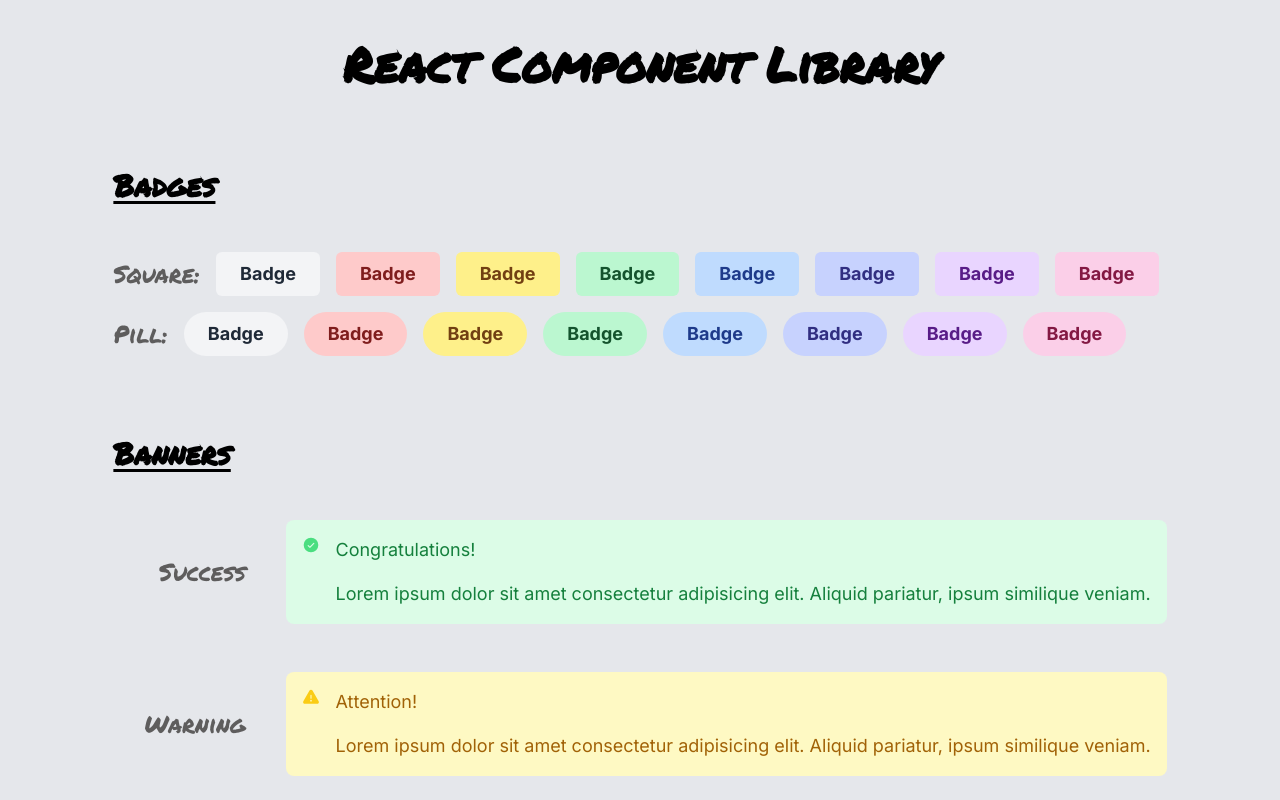
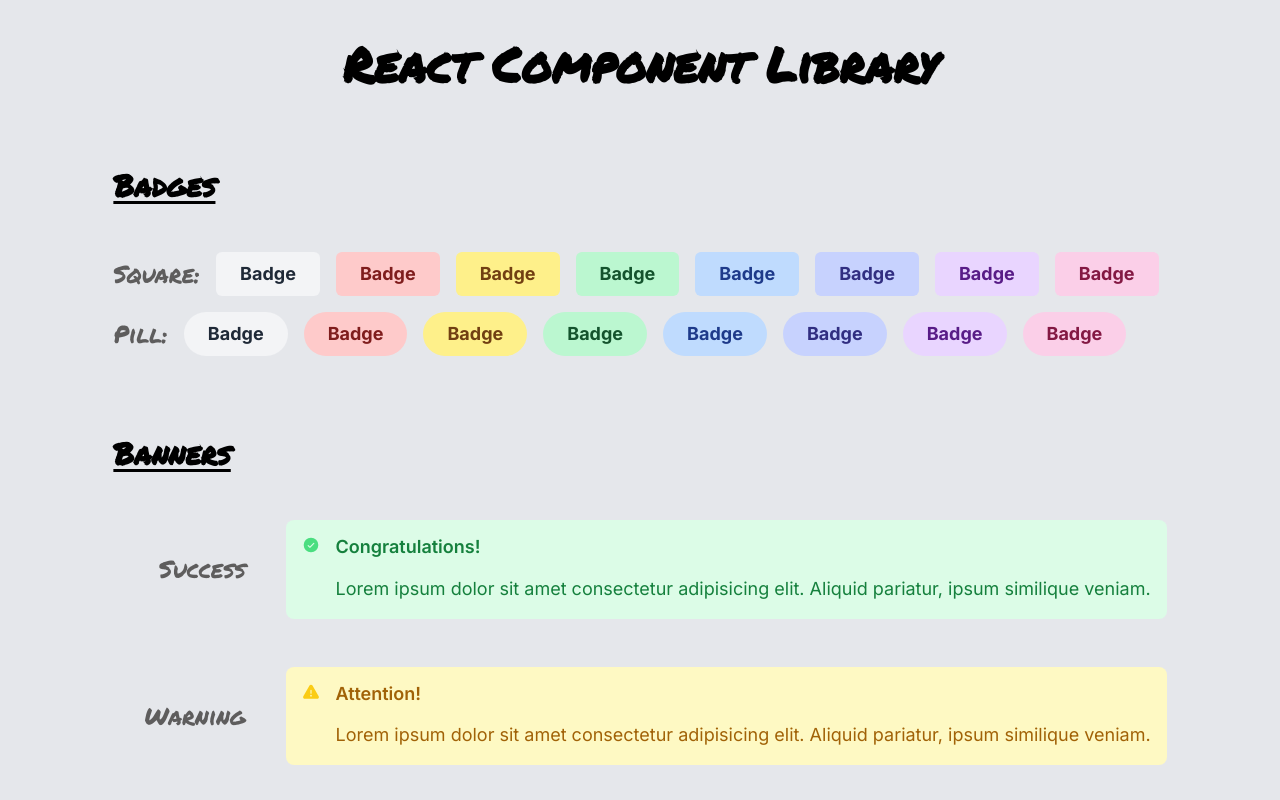
Before and after one commit to XenoMee/react-component-library, a React (Vite) app: page / in a window 1280 px wide. Shown: the top 800 px of the page. Built offline with nearby package versions, Linux system fonts and the light colour scheme.

Commit message:
refactor BannerBlock component to be more reusable and flexible

```diff
--- a/src/Components/BannersBlock.tsx
+++ b/src/Components/BannersBlock.tsx
@@ -5,25 +5,11 @@
 
 const BannersBlock = () => {
   const variants: Variant[] = ['success', 'warning', 'error', 'neutral'];
-
-  const renderBannerTitle = (modifier: Variant) => {
-    switch (modifier) {
-      case 'success':
-        return 'Congratulations!';
-        break;
-
-      case 'warning':
-        return 'Attention!';
-        break;
-
-      case 'error':
-        return 'There is a problem with your application.';
-        break;
-
-      case 'neutral':
-        return 'Update available';
-        break;
-    }
+  const bannerTitles: Record<Variant, string> = {
+    success: 'Congratulations!',
+    warning: 'Attention!',
+    error: 'There is a problem with your application.',
+    neutral: 'Update available',
   };
 
   return (
@@ -34,7 +20,7 @@
           <div key={variant} className='grid grid-cols-[.15fr_1fr] gap-10 items-center'>
             <h3 className='h3 justify-self-end'>{capitalizeWord(variant)}</h3>
             <Banner variant={`${variant}`}>
-              <h4>{renderBannerTitle(variant)}</h4>
+              <h4 className='leading-tight font-semibold'>{bannerTitles[variant]}</h4>
               <p>Lorem ipsum dolor sit amet consectetur adipisicing elit. Aliquid pariatur, ipsum similique veniam.</p>
             </Banner>
           </div>
```
